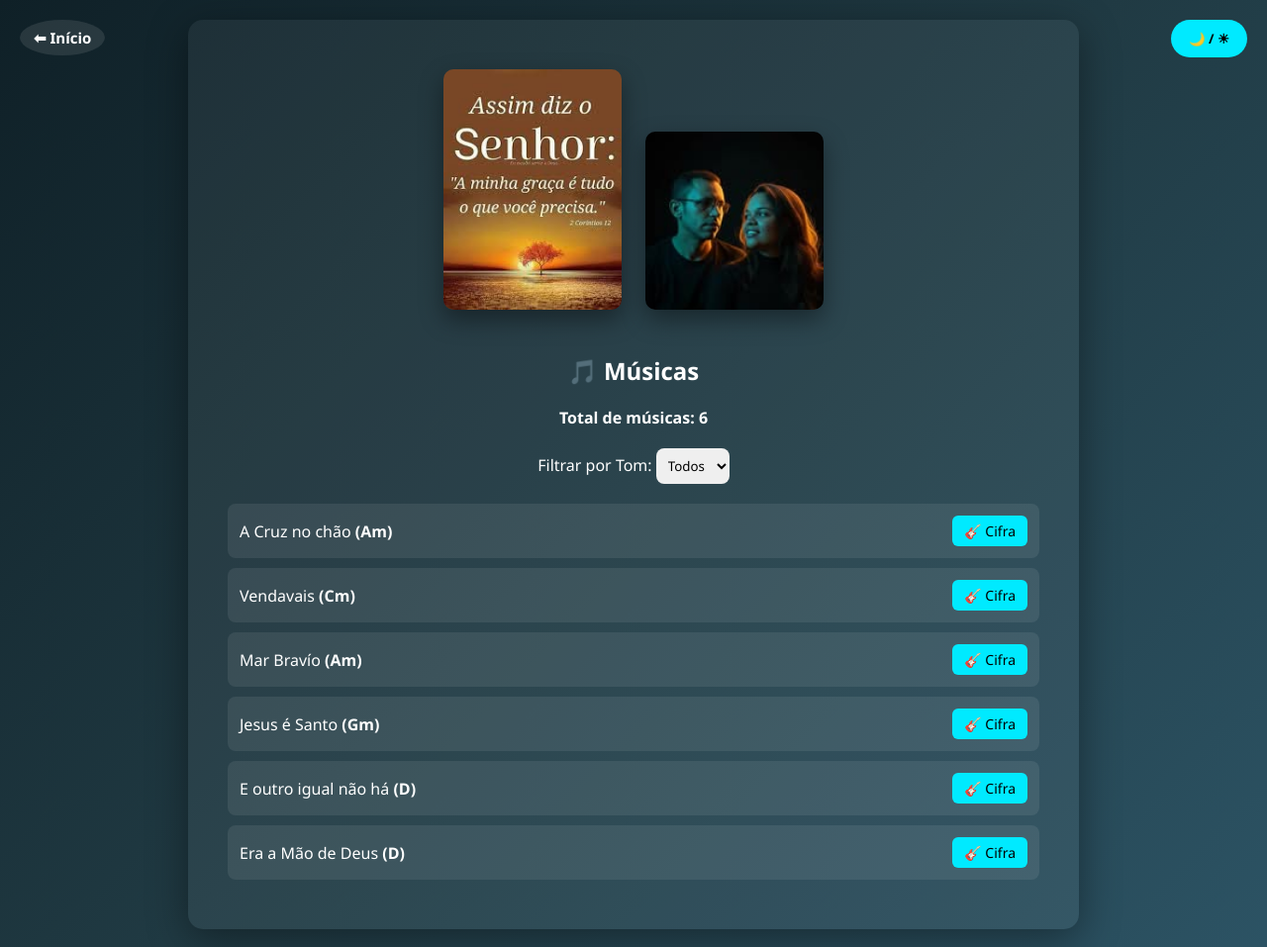
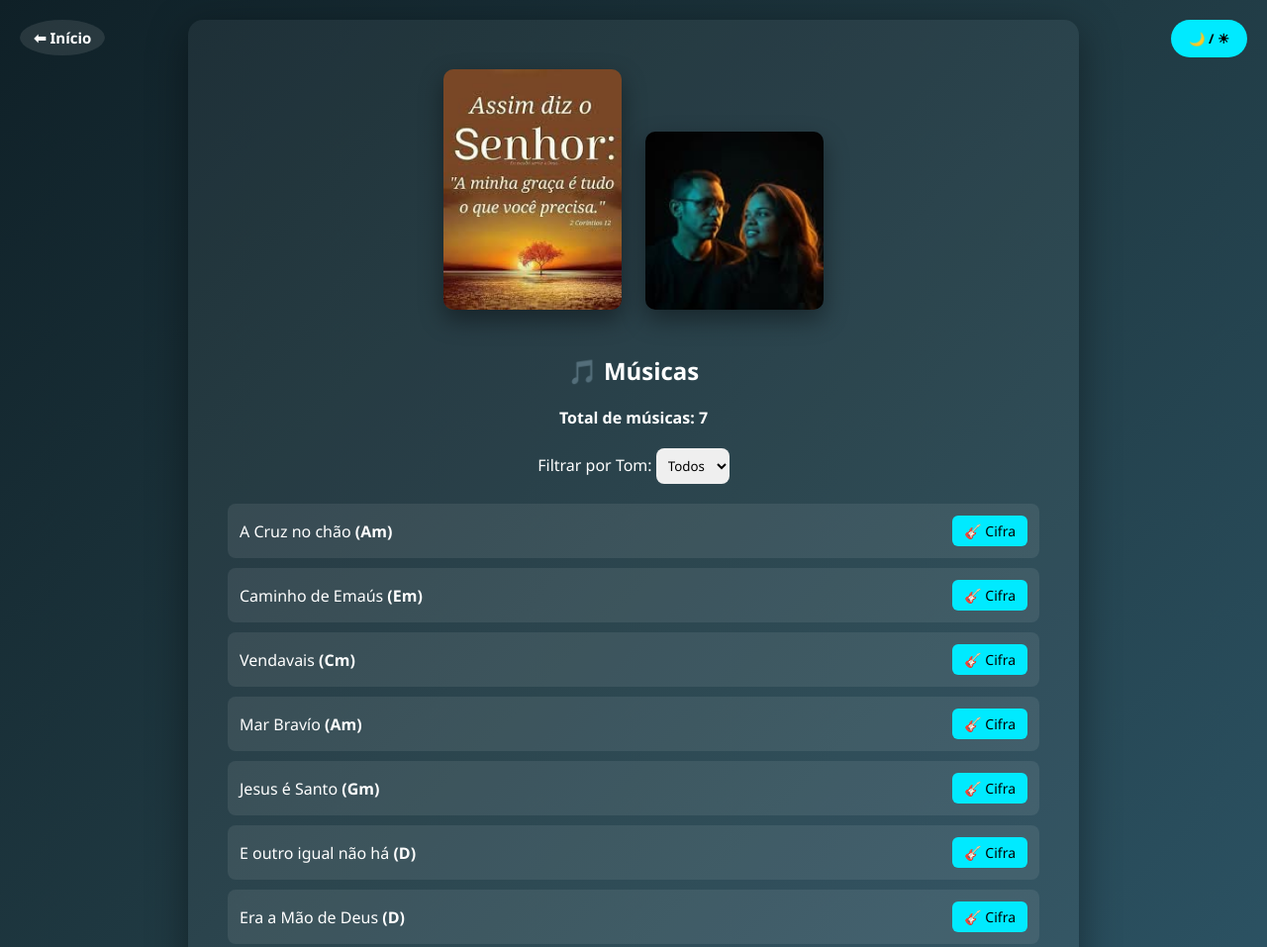
Before and after one commit to MARIOBASS1969/repertorioApocalipse, a plain HTML site: page nice.html in a window 1280 px wide. Shown: the top 957 px of the page at 99% size. Drawn offline with Linux system fonts and the light colour scheme.

Commit message:
atualizado caminho emaus

```diff
--- a/nice.html
+++ b/nice.html
@@ -280,6 +280,16 @@
           >
         </li>
 
+        <li data-tom="Em">
+          <span>Caminho de Emaús<strong> (Em)</strong></span>
+          <a
+            class="cifra"
+            href="https://www.cifraclub.com.br/shirley-carvalhaes/as-marcas-da-dor/"
+            target="_blank"
+            >🎸 Cifra</a
+          >
+        </li>
+
         <li data-tom="Cm">
           <span>Vendavais <strong> (Cm)</strong></span>
           <a
```
